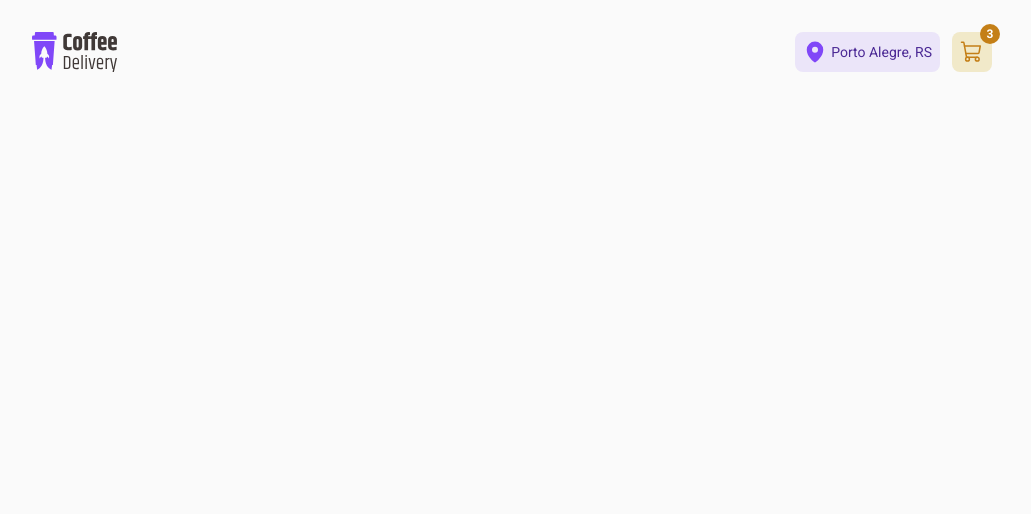
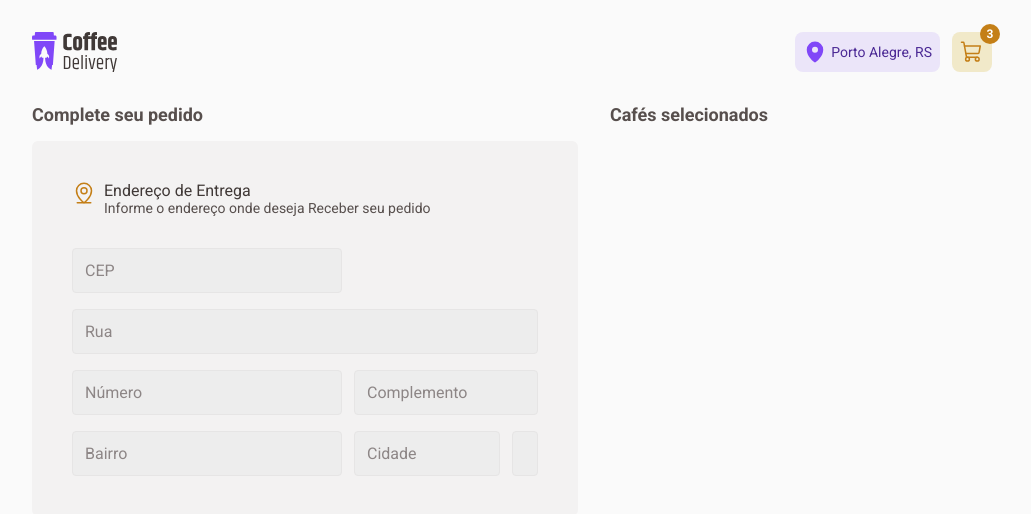
Before and after one commit to JustSpica/coffee-delivery, a React (Vite) app: page /checkout in a window 1280 px wide. Shown: the top 514 px of the page, without its empty margins (128-1159 px from the left). Built offline with nearby package versions, Linux system fonts and the light colour scheme.

Commit message:
feat: initial Checkout page creation

```diff
--- /dev/null
+++ b/src/pages/Checkout/index.tsx
@@ -0,0 +1,19 @@
+import React from "react";
+
+import { Form } from "./components/Form";
+
+import { CheckoutRoot } from "./styles";
+
+export function Checkout() {
+	return (
+		<CheckoutRoot>
+			<div>
+				<h3>Complete seu pedido</h3>
+				<Form />
+			</div>
+			<div>
+				<h3>Cafés selecionados</h3>
+			</div>
+		</CheckoutRoot>
+	);
+}
--- /dev/null
+++ b/src/pages/Checkout/styles.ts
@@ -0,0 +1,16 @@
+import styled, { css } from "styled-components";
+
+export const CheckoutRoot = styled.section`
+	${({ theme }) => css`
+		width: 100%;
+		padding: 0 ${theme.space[40]};
+
+		display: grid;
+		grid-template-columns: 1fr 0.7fr;
+		gap: ${theme.space[8]};
+
+		h3 {
+			font-size: ${theme.fontSizes.lg};
+		}
+	`}
+`;
--- a/src/pages/index.ts
+++ b/src/pages/index.ts
@@ -1 +1,2 @@
+export * from "./Checkout";
 export * from "./Home";
--- a/src/routes/index.tsx
+++ b/src/routes/index.tsx
@@ -3,14 +3,14 @@ import { Routes, Route } from "react-router-dom";
 
 import { DefaultLayout } from "layouts/DefaultLayout";
 
-import { Home } from "pages";
+import { Checkout, Home } from "pages";
 
 export function Router() {
 	return (
 		<Routes>
 			<Route path="/" element={<DefaultLayout />}>
 				<Route path="/" element={<Home />} />
-				<Route path="/checkout" />
+				<Route path="/checkout" element={<Checkout />} />
 				<Route path="/success" />
 			</Route>
 		</Routes>
```
